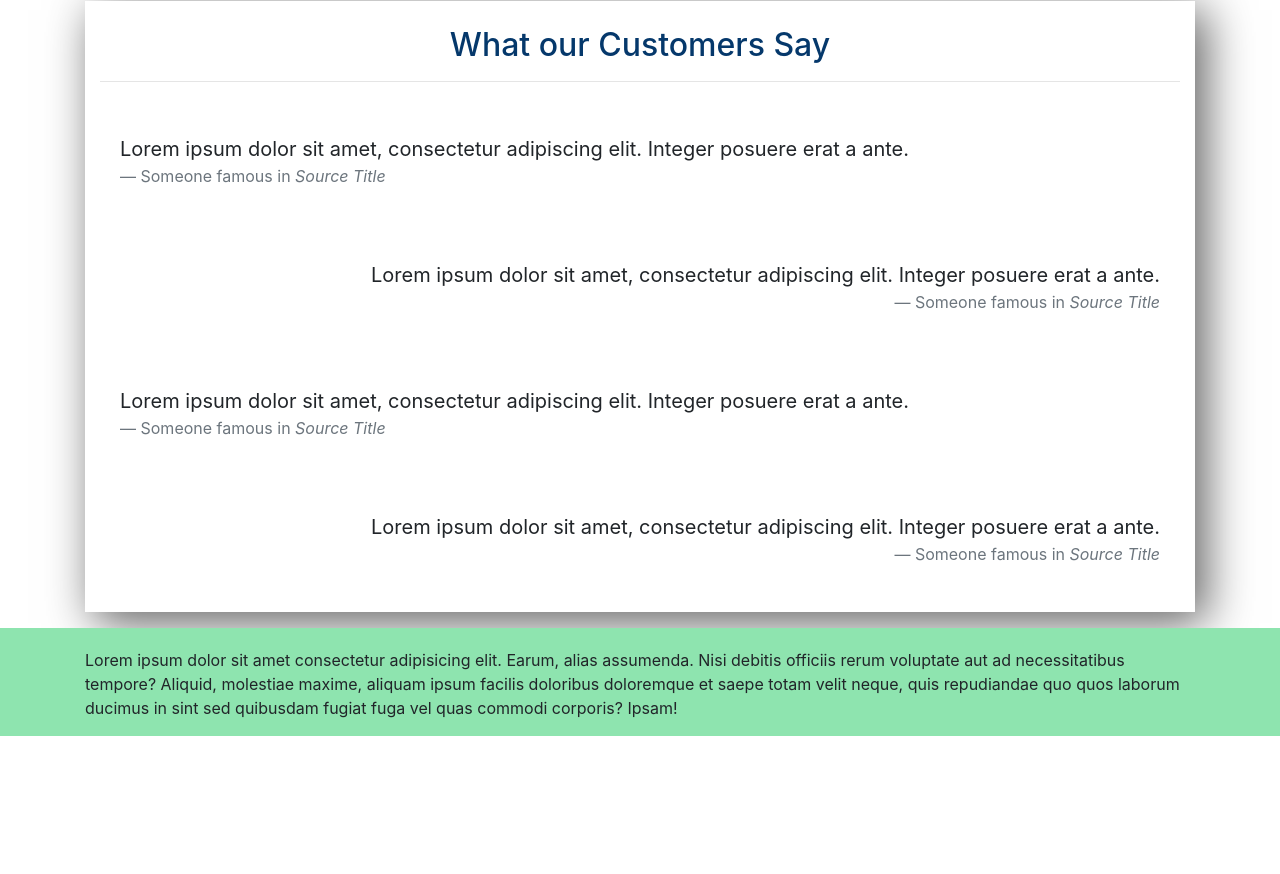
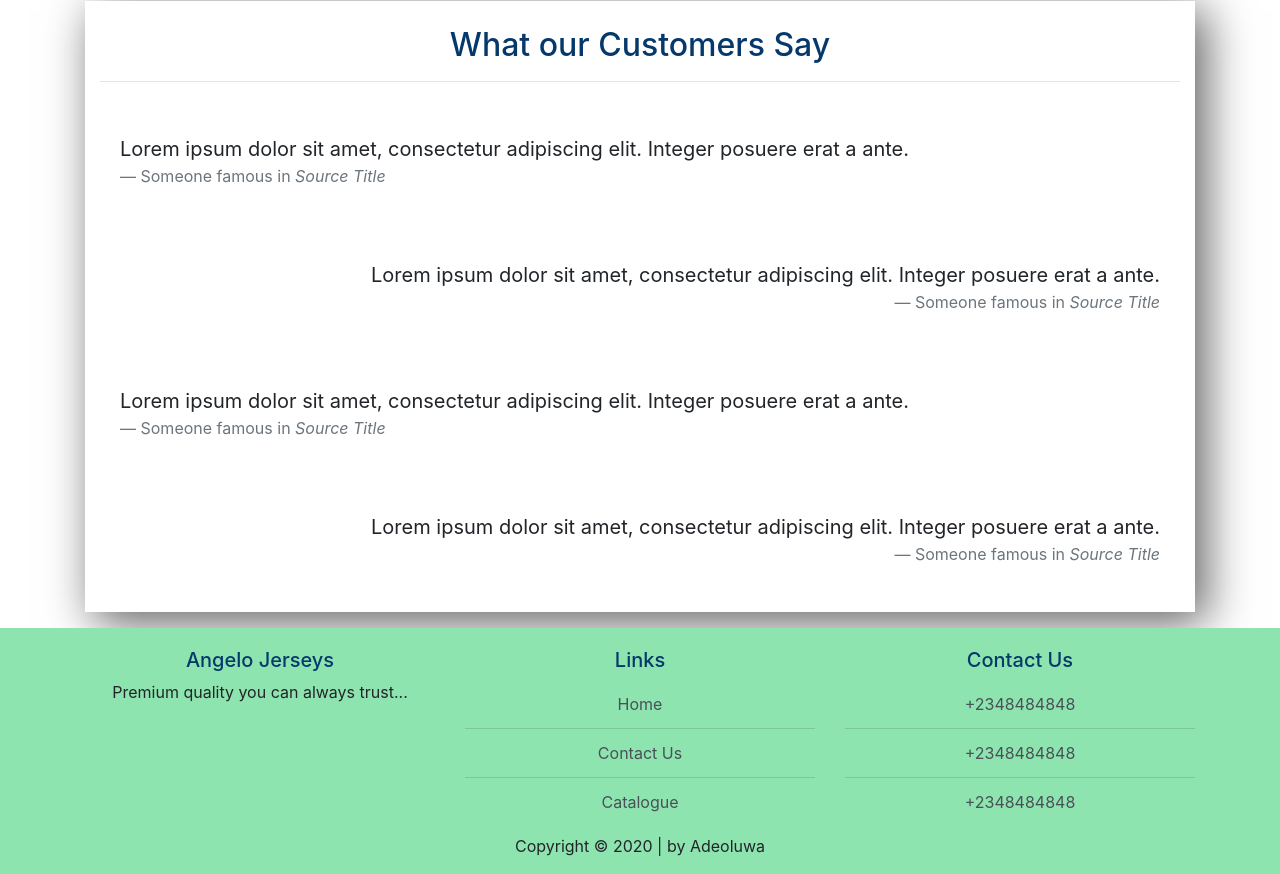
Before and after one commit to JUGG097/Angelo-Jersey, a website: page index.html in a window 1280 px wide. Shown: the part 2216-3090 px from the top of the page. Before the commit the page ends 2952 px from the top, so only its background shows below. Drawn offline with nearby package versions, Linux system fonts and the light colour scheme.

Commit message:
Worked more on the Footer

```diff
--- a/index.html
+++ b/index.html
@@ -244,9 +244,37 @@
 
     <footer class="myfooter mt-3">
         <div class="container">
+
             <div class="row">
+                <div class="col-12 col-sm-4 text-center">
+                    <h5>Angelo Jerseys</h5>
+                    <p>Premium quality you can always trust...</p>
+                </div>
+                <div class="col-12 col-sm-4 text-center">
+                    <h5>Links</h5>
+
+                    <div class="list-group-flush">
+                        <a href="" class="list-group-item list-group-item-action">Home</a>
+                        <a href="" class="list-group-item list-group-item-action">Contact Us</a>
+                        <a href="" class="list-group-item list-group-item-action">Catalogue</a>
+                    </div>
+                </div>
+                <div class="col-12 col-sm-4 text-center">
+                    <h5>Contact Us</h5>
+
+                    <div class="list-group-flush">
+                        <a href="" class="list-group-item list-group-item-action"> <span></span> +2348484848 </a>
+                        <a href="" class="list-group-item list-group-item-action"> <span></span> +2348484848 </a>
+                        <a href="" class="list-group-item list-group-item-action"> <span></span> +2348484848 </a>
+                    </div>
+
+
+                </div>
+            </div>
+
+            <div class="row text-center mt-2">
                 <div class="col-12">
-                    <p>Lorem ipsum dolor sit amet consectetur adipisicing elit. Earum, alias assumenda. Nisi debitis officiis rerum voluptate aut ad necessitatibus tempore? Aliquid, molestiae maxime, aliquam ipsum facilis doloribus doloremque et saepe totam velit neque, quis repudiandae quo quos laborum ducimus in sint sed quibusdam fugiat fuga vel quas commodi corporis? Ipsam!</p>
+                    <p> Copyright &copy; 2020 | by Adeoluwa</p>
                 </div>
             </div>
         </div>
--- a/style/style.css
+++ b/style/style.css
@@ -67,3 +67,15 @@ h2 {
     background-color: #8ee4af;
     padding-top: 20px;
 }
+
+.myfooter h5 {
+    color:  #05386b;
+}
+/* .myfooter li {
+     list-style: none;
+
+ } */
+
+ .list-group-item {
+     background-color: #8ee4af;
+ }
```
